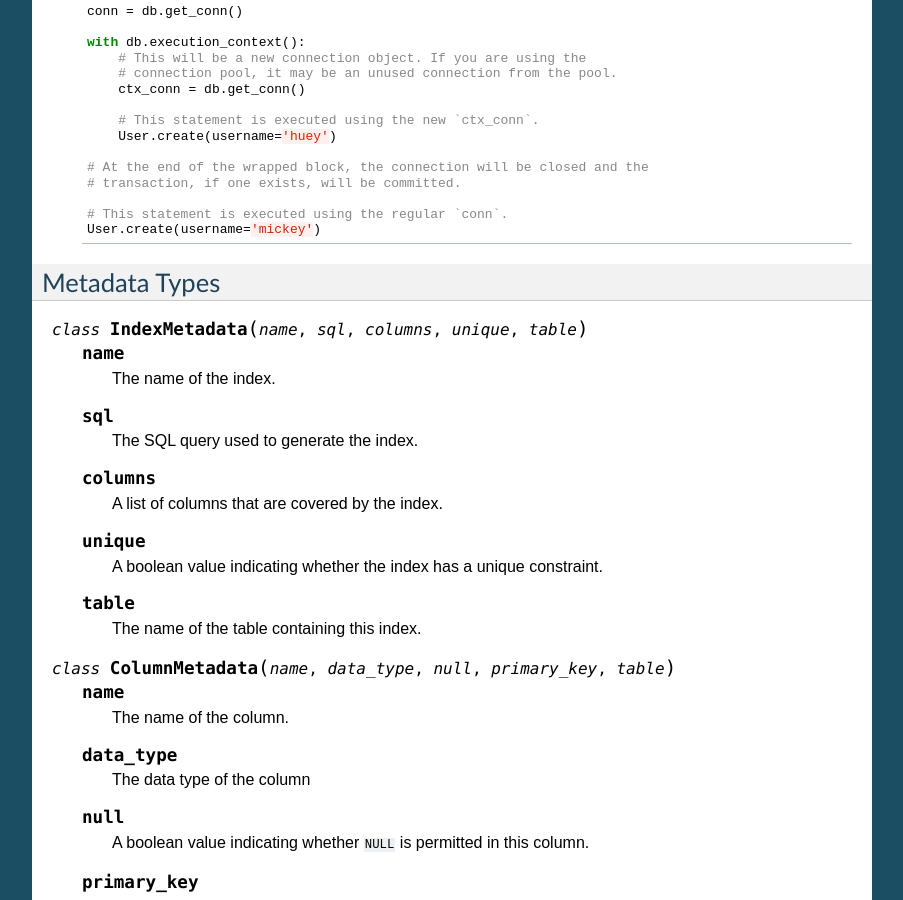
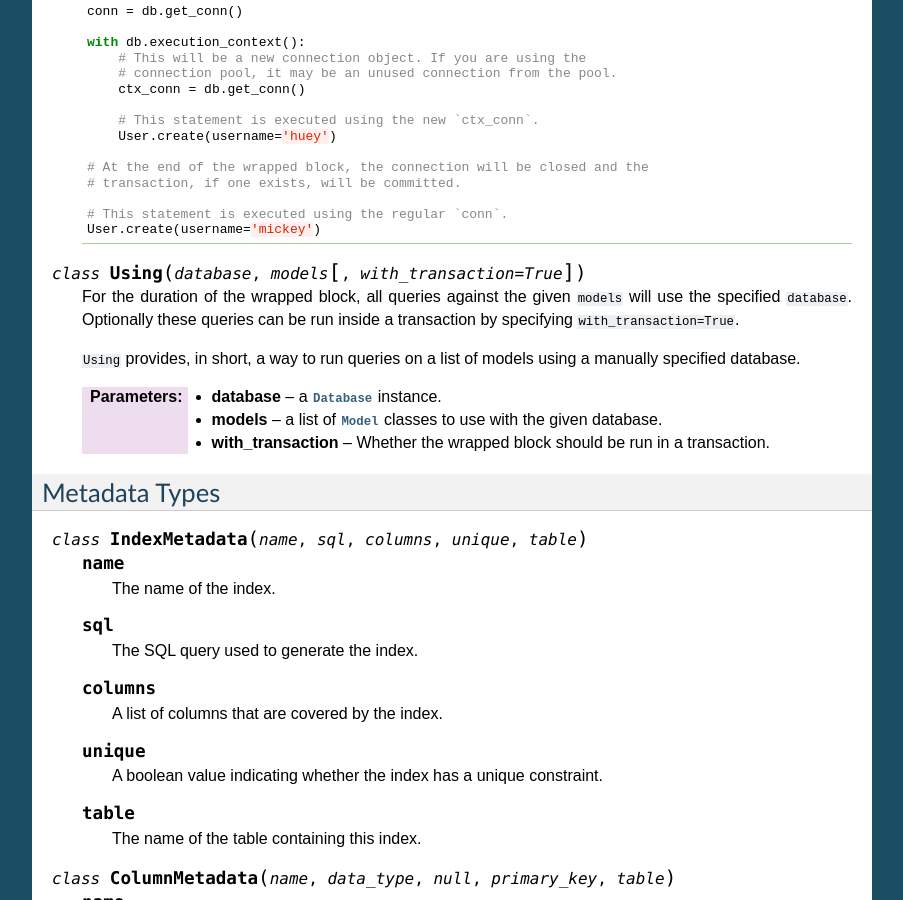
Before and after one commit to coleifer/peewee, a Sphinx documentation site: the page built from docs/peewee/api.rst, in a window 1280 px wide and 900 px high, scrolled down 33701 px. Shown: the whole window, without its empty margins (198-1101 px from the left). Built offline with Sphinx 7.4.7, drawn with Linux system fonts in a browser that asks for light colours; pages that are not in the unit, such as notebooks, are missing from menus.

Commit message:
Docs for `Using`.

```diff
--- a/docs/peewee/api.rst
+++ b/docs/peewee/api.rst
@@ -2116,6 +2116,16 @@ The easiest way to create transactions and savepoints is to use :py:meth:`Databa
         # This statement is executed using the regular `conn`.
         User.create(username='mickey')
 
+.. py:class:: Using(database, models[, with_transaction=True])
+
+    For the duration of the wrapped block, all queries against the given ``models`` will use the specified ``database``. Optionally these queries can be run inside a transaction by specifying ``with_transaction=True``.
+
+    ``Using`` provides, in short, a way to run queries on a list of models using a manually specified database.
+
+    :param database: a :py:class:`Database` instance.
+    :param models: a list of :py:class:`Model` classes to use with the given database.
+    :param with_transaction: Whether the wrapped block should be run in a transaction.
+
 Metadata Types
 --------------
 
```
